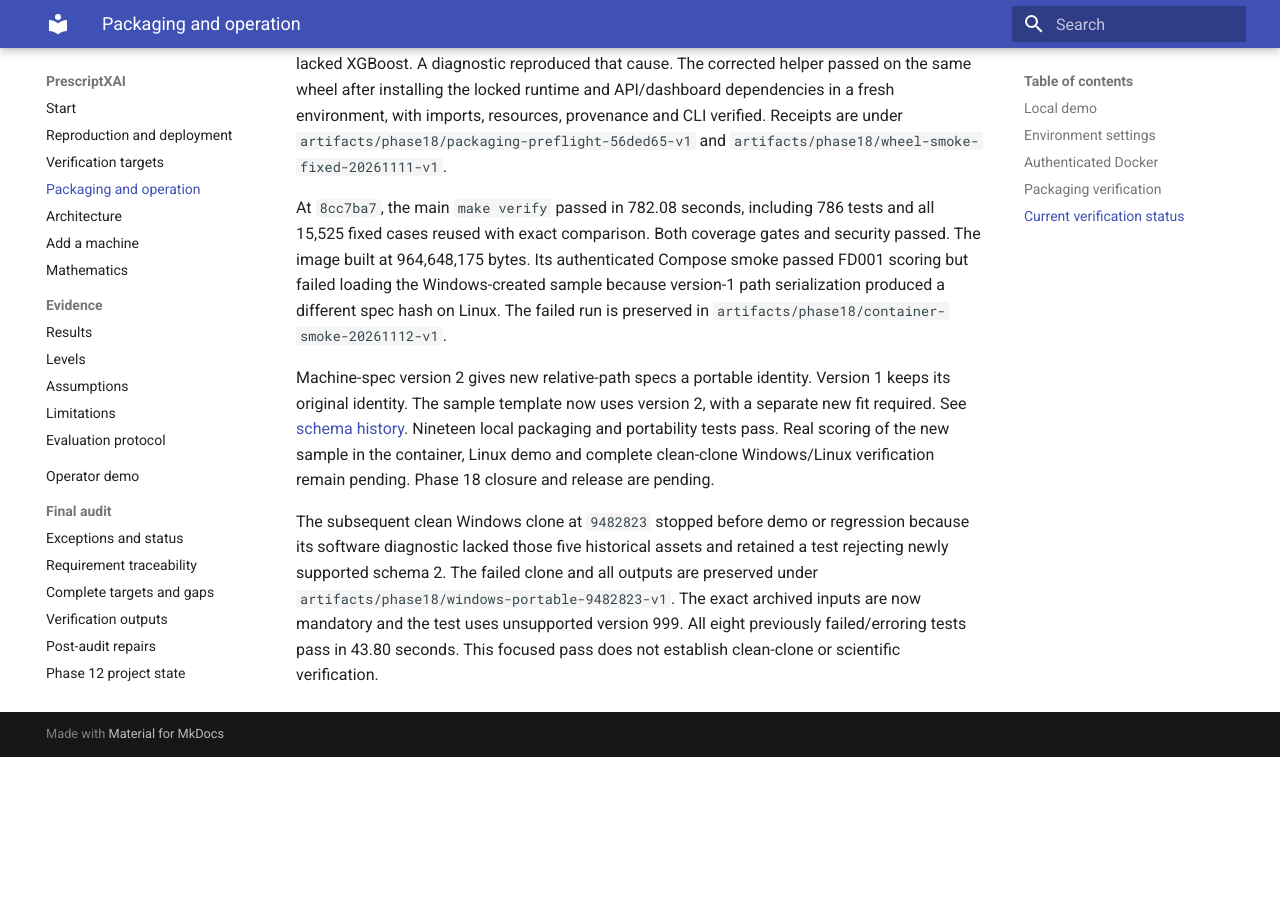
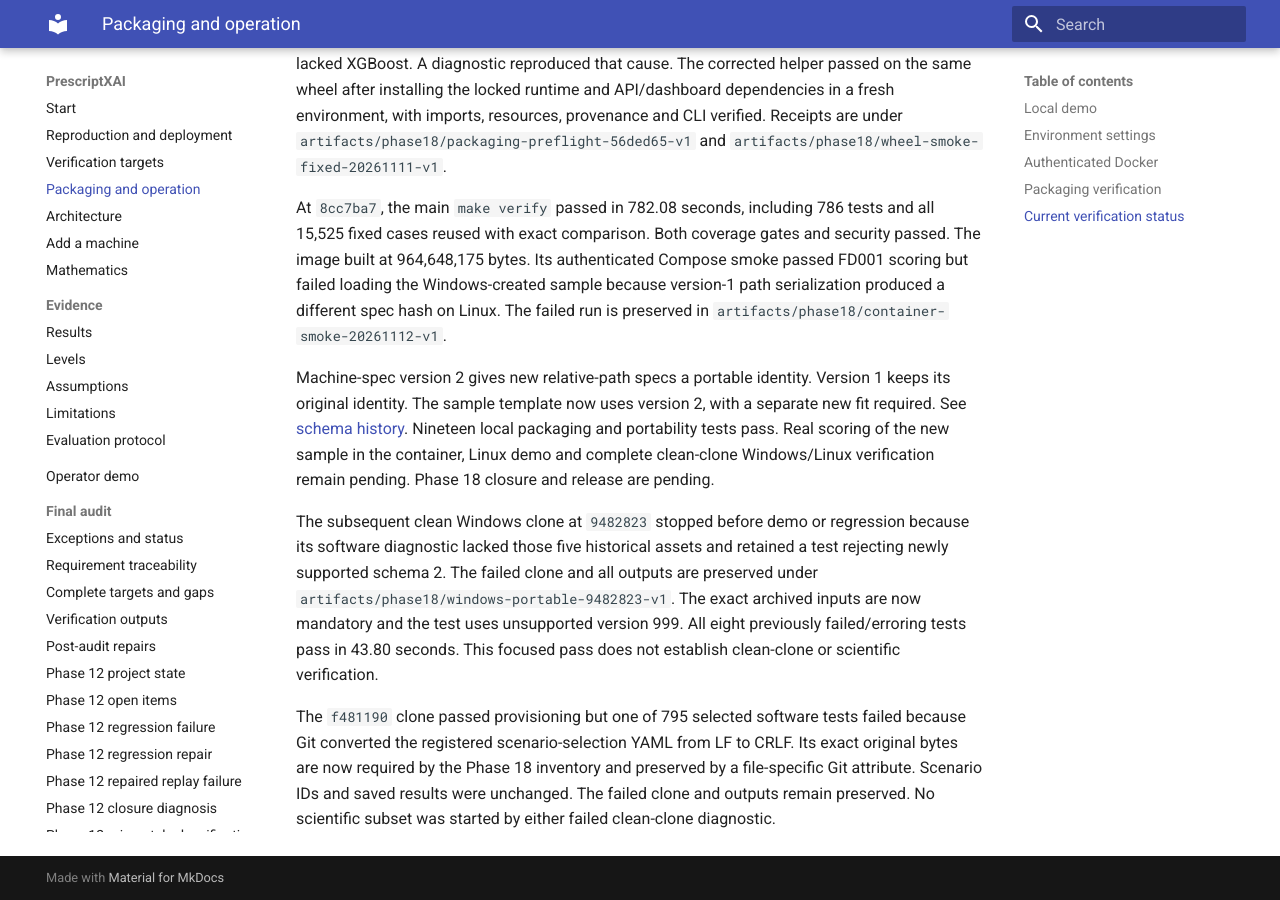
Before and after one commit to Chiranth-17/PrescriptXAI, an MkDocs documentation site: the page built from docs/packaging.md, in a window 1280 px wide and 900 px high, scrolled down 3401 px. Built offline with MkDocs 1.6.1 and Material for MkDocs 9.7.7, drawn with Linux system fonts in a browser that asks for light colours; before the commit the page ends 4158 px from its top, so only the background shows below that.

Commit message:
fix(packaging): preserve registered scenario configuration bytes

```diff
--- a/docs/packaging.md
+++ b/docs/packaging.md
@@ -152,3 +152,10 @@ all outputs are preserved under `artifacts/phase18/windows-portable-9482823-v1`.
 The exact archived inputs are now mandatory and the test uses unsupported
 version 999. All eight previously failed/erroring tests pass in 43.80 seconds.
 This focused pass does not establish clean-clone or scientific verification.
+
+The `f481190` clone passed provisioning but one of 795 selected software tests
+failed because Git converted the registered scenario-selection YAML from LF
+to CRLF. Its exact original bytes are now required by the Phase 18 inventory
+and preserved by a file-specific Git attribute. Scenario IDs and saved results
+were unchanged. The failed clone and outputs remain preserved. No scientific
+subset was started by either failed clean-clone diagnostic.
```
Also changed, not shown: .gsd/STATE.md (+9 -1 lines), PROGRESS.md (+19 -0 lines), 3 other files.
